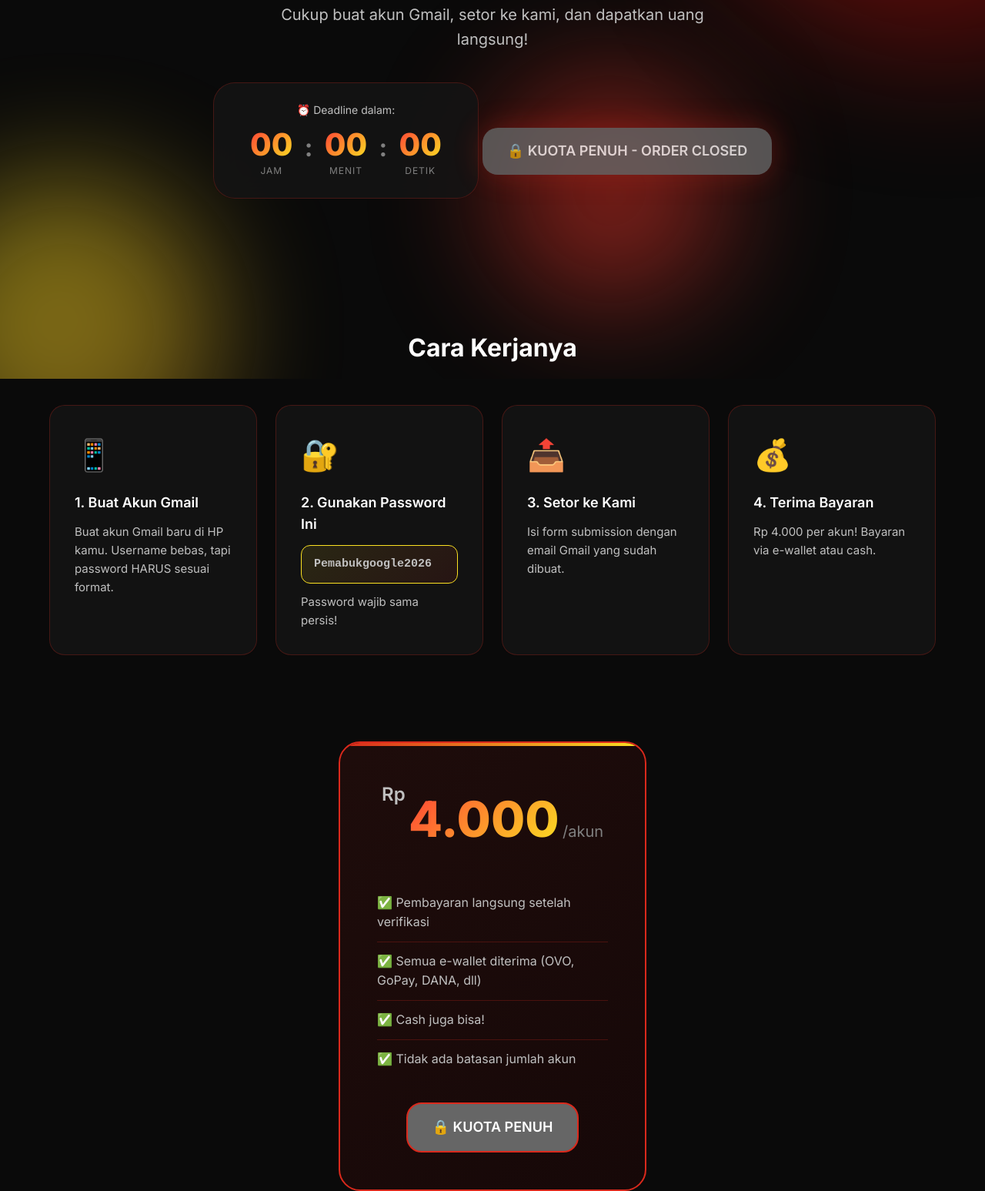
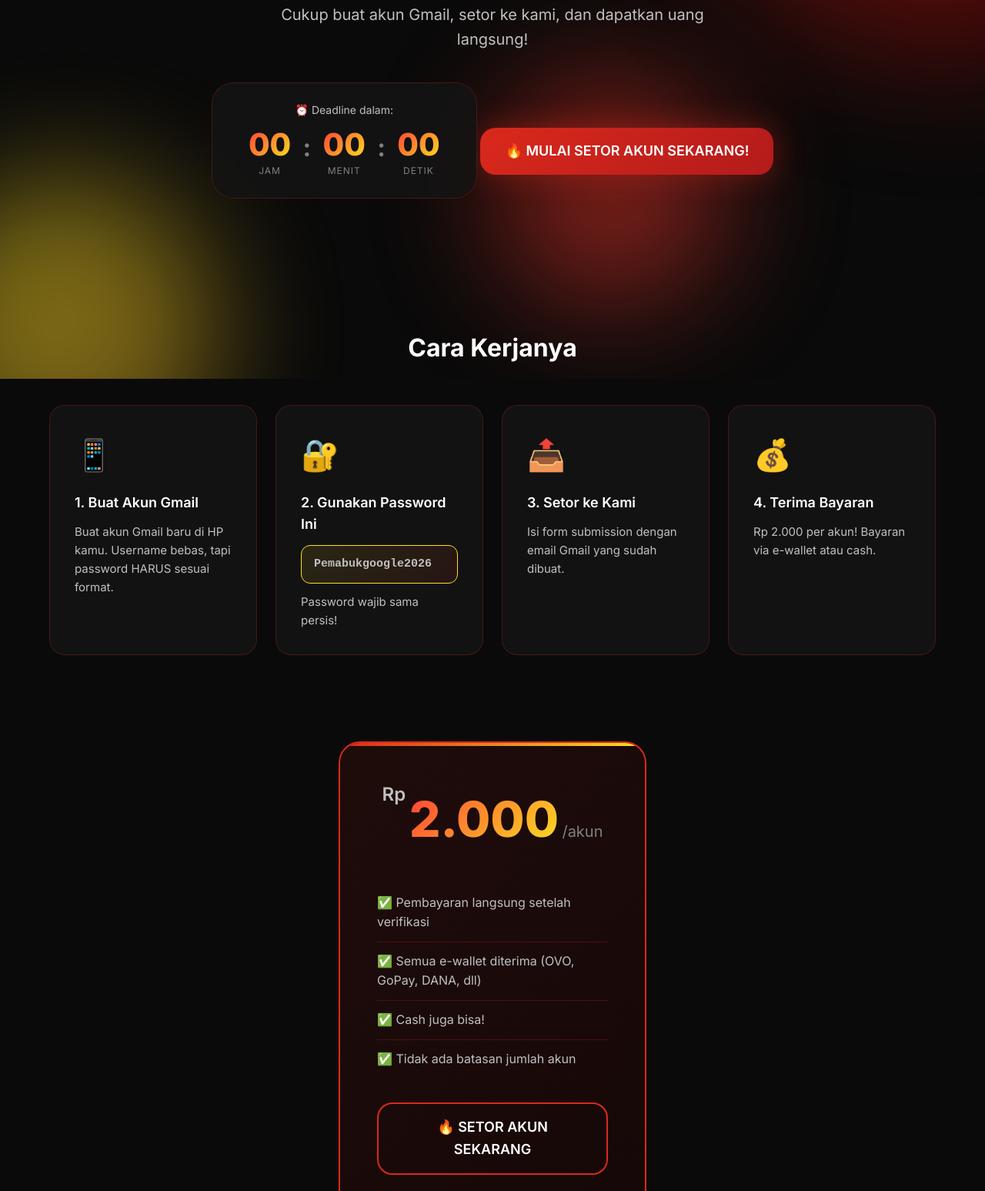
Before and after one commit to rikodou-max/gmail, a website: page public/index.html in a window 1280 px wide. Shown: the part 308-1855 px from the top of the page at 77% size. Drawn offline with Linux system fonts and the light colour scheme; no server answers.

Commit message:
Update: Buka order kembali dengan harga Rp 2.000

```diff
--- a/public/index.html
+++ b/public/index.html
@@ -52,9 +52,9 @@
                 </div>
             </div>
 
-            <div class="cta-button" style="background: #666; cursor: not-allowed; opacity: 0.8;">
-                <span>🔒 KUOTA PENUH - ORDER CLOSED</span>
-            </div>
+            <a href="submit.html" class="cta-button">
+                <span>🔥 MULAI SETOR AKUN SEKARANG!</span>
+            </a>
         </section>
 
         <!-- Info Cards -->
@@ -80,7 +80,7 @@
                 <div class="card">
                     <div class="card-icon">💰</div>
                     <h3>4. Terima Bayaran</h3>
-                    <p>Rp 4.000 per akun! Bayaran via e-wallet atau cash.</p>
+                    <p>Rp 2.000 per akun! Bayaran via e-wallet atau cash.</p>
                 </div>
             </div>
         </section>
@@ -90,7 +90,7 @@
             <div class="pricing-card">
                 <div class="price-tag">
                     <span class="currency">Rp</span>
-                    <span class="amount">4.000</span>
+                    <span class="amount">2.000</span>
                     <span class="per">/akun</span>
                 </div>
                 <ul class="benefits">
@@ -99,7 +99,7 @@
                     <li>✅ Cash juga bisa!</li>
                     <li>✅ Tidak ada batasan jumlah akun</li>
                 </ul>
-                <div class="cta-button secondary" style="background: #666; cursor: not-allowed;">🔒 KUOTA PENUH</div>
+                <a href="submit.html" class="cta-button secondary">🔥 SETOR AKUN SEKARANG</a>
             </div>
         </section>
 
```
